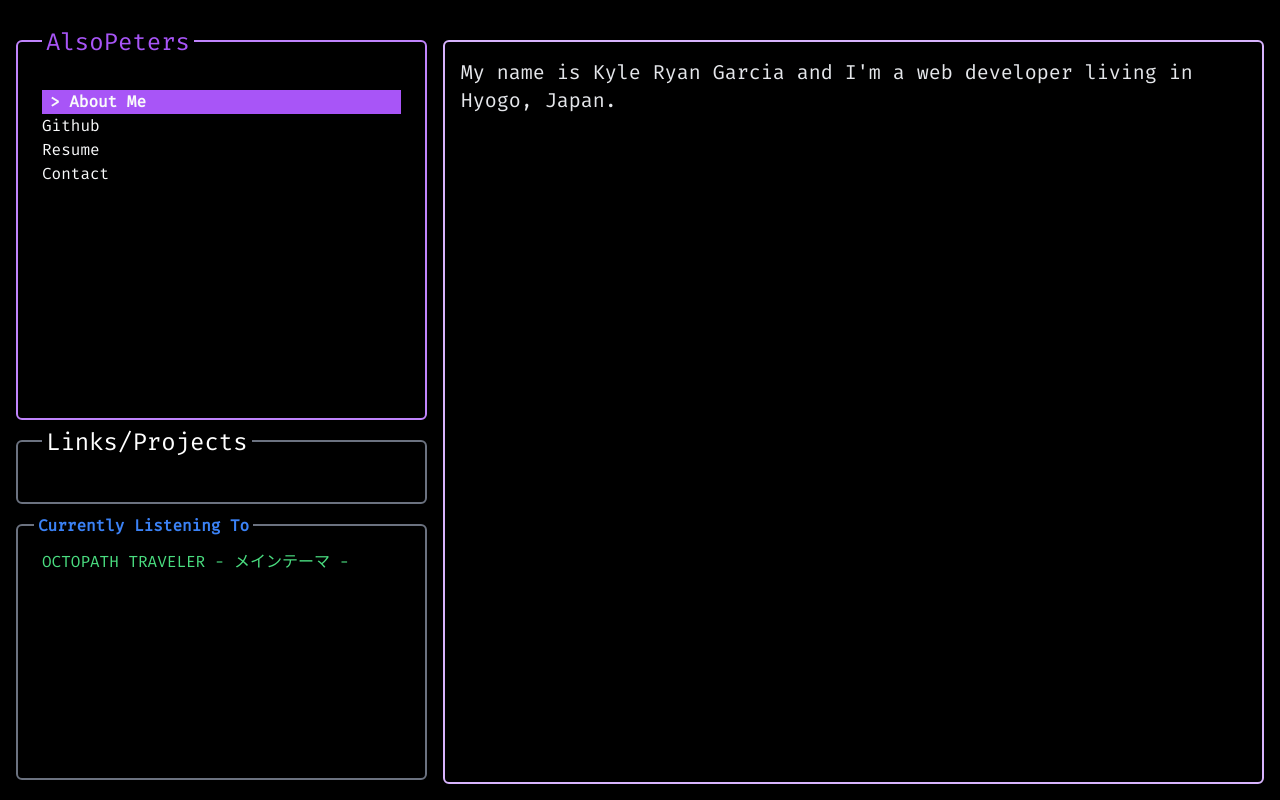
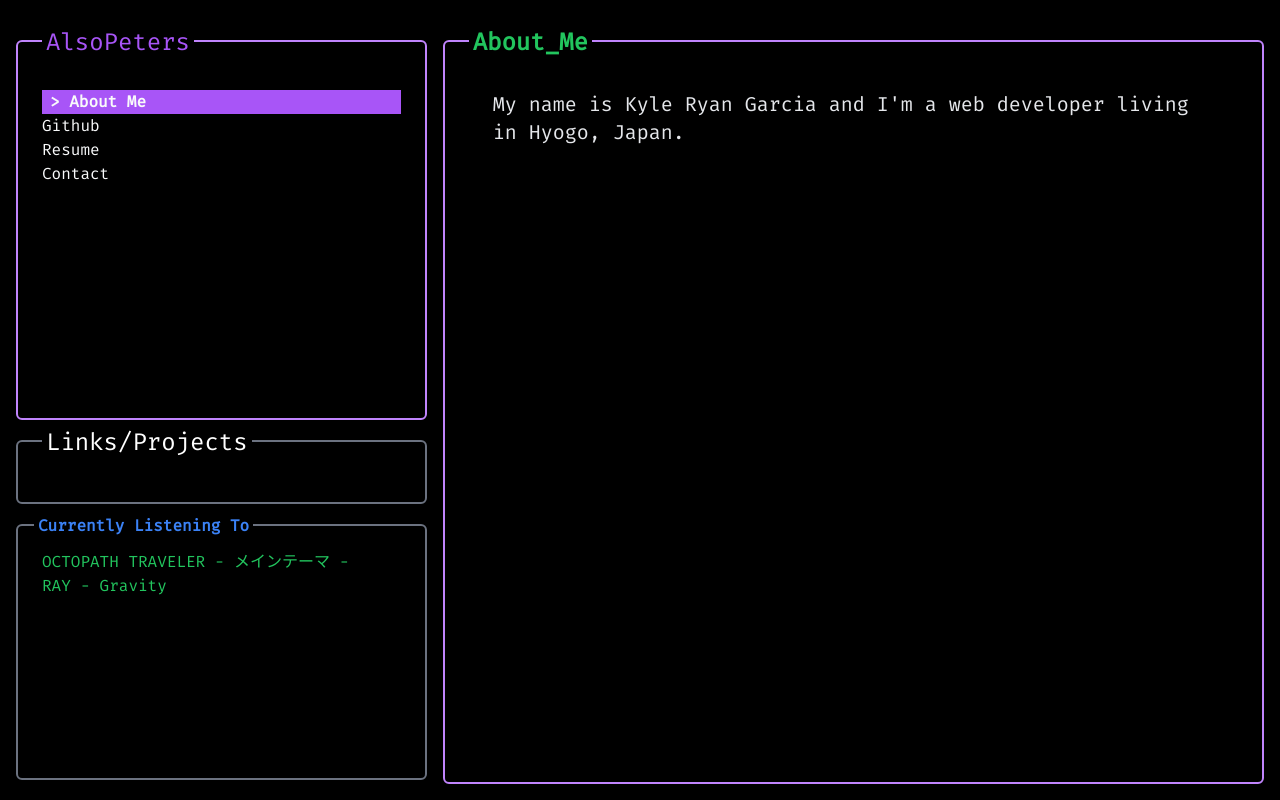
Before and after one commit to AlsoPeters/AlsoPeters-dev, a Next.js app: page / in a window 1280 px wide. Built offline with nearby package versions, Linux system fonts and the light colour scheme.

Commit message:
fixed a few links. refactored conditionals.

```diff
--- a/pages/index.tsx
+++ b/pages/index.tsx
@@ -66,7 +66,7 @@ export default function Home() {
         <div className='flex flex-col w-1/3 mr-2'>
           <div
             className={
-              alsoPetersTabActive === true
+              alsoPetersTabActive
                 ? 'mb-1 border-2 text-purple-500 border-purple-400 rounded-md grow'
                 : 'mb-1 border-2 text-white border-gray-500 rounded-md flex-none'
             }
@@ -77,39 +77,31 @@ export default function Home() {
             >
               AlsoPeters
             </div>
-            {alsoPetersTabActive === true ? (
+            {alsoPetersTabActive ? (
               <ul className='px-6 cursor-pointer text-gray-50'>
                 <li
-                  className={
-                    aboutMe === true ? 'bg-purple-500 pl-2 font-bold' : ''
-                  }
+                  className={aboutMe ? 'bg-purple-500 pl-2 font-bold' : ''}
                   onClick={clickAboutMe}
                 >
-                  {aboutMe === true ? '> About Me' : 'About Me'}
+                  {aboutMe ? '> About Me' : 'About Me'}
                 </li>
                 <li
-                  className={
-                    github === true ? 'bg-purple-500 pl-2 font-bold' : ''
-                  }
+                  className={github ? 'bg-purple-500 pl-2 font-bold' : ''}
                   onClick={clickGithub}
                 >
-                  {github === true ? '> Github' : 'Github'}
+                  {github ? '> Github' : 'Github'}
                 </li>
                 <li
-                  className={
-                    resume === true ? 'bg-purple-500 pl-2 font-bold' : ''
-                  }
+                  className={resume ? 'bg-purple-500 pl-2 font-bold' : ''}
                   onClick={clickResume}
                 >
-                  {resume === true ? '> Resume' : 'Resume'}
+                  {resume ? '> Resume' : 'Resume'}
                 </li>
                 <li
-                  className={
-                    contact === true ? 'pl-2 font-bold bg-purple-500' : ''
-                  }
+                  className={contact ? 'pl-2 font-bold bg-purple-500' : ''}
                   onClick={clickContact}
                 >
-                  {contact === true ? '> Contact' : 'Contact'}
+                  {contact ? '> Contact' : 'Contact'}
                 </li>
               </ul>
             ) : (
@@ -119,8 +111,8 @@ export default function Home() {
 
           <div
             className={
-              linkTabActive === true
-                ? 'mb-1 border-2 text-purple-500 border-purple-300 rounded-md grow mt-4'
+              linkTabActive
+                ? 'mb-1 border-2 text-purple-500 border-purple-400 rounded-md grow mt-4'
                 : 'mb-1 border-2 h-16 text-white border-gray-500 rounded-md flex-none mt-4'
             }
           >
@@ -143,16 +135,25 @@ export default function Home() {
             >
               Currently Listening To
             </div>
+            <div className='flex flex-col px-6 text-green-500'>
               <a
-              href='https://youtu.be/sR1OHWeq ascii gif_IReI'
+                href='https://youtu.be/sR1OHW_IReI'
                 rel='noreferrer'
                 target='_blank'
-              className='px-6 text-green-400'
               >
                 OCTOPATH TRAVELER - メインテーマ -
               </a>
-            {currentlyListeningToTabActive === true ? (
-              <div className='mt-20'>
+
+              <a
+                href='https://youtu.be/DlpesZCnCMQ'
+                rel='noreferrer'
+                target='_blank'
+              >
+                RAY - Gravity
+              </a>
+            </div>
+            {currentlyListeningToTabActive ? (
+              <div className='translate-y-16'>
                 <Image width={100} height={100} src={Moogle} alt='Moogle' />
               </div>
             ) : (
@@ -162,33 +163,69 @@ export default function Home() {
         </div>
 
         <div className='flex flex-col w-2/3 ml-2 '>
-          <div className='p-4 text-xl text-gray-200 border-2 border-purple-300 rounded-md grow'>
-            {aboutMe === true ? (
+          <div className='text-xl text-gray-200 border-2 border-purple-400 rounded-md grow'>
+            <div className='px-1 py-2 ml-6 text-2xl font-bold text-center text-green-500 -translate-y-6 bg-black select-none hover:cursor-crosshair max-w-fit'>
+              {aboutMe
+                ? 'About_Me'
+                : github
+                ? 'Github'
+                : resume
+                ? 'Resume'
+                : contact
+                ? 'Contact'
+                : ''}
+            </div>
+            <div className='px-12'>
+              {aboutMe ? (
                 <p>
                   {' '}
                   My name is Kyle Ryan Garcia and I'm a web developer living in
                   Hyogo, Japan.
                 </p>
-            ) : github === true ? (
+              ) : github ? (
+                <p>
+                  Visit me on Github{' '}
                   <a
+                    className='text-blue-500'
                     target='_blank'
                     rel='noreferrer'
                     href='https://github.com/AlsoPeters'
                   >
-                Visit me on Github <span className='text-blue-500'>here</span>.
+                    here
                   </a>
-            ) : resume === true ? (
-              <p>Coming soon...</p>
-            ) : contact === true ? (
-              <a href='mailto:garcia.kyle.ryan@gmail.com'>
-                Send me an email <span className='text-blue-500'>here</span>.
+                  .
+                </p>
+              ) : resume ? (
+                <p>
+                  View my Resume{' '}
+                  <a
+                    className='text-blue-500'
+                    target='_blank'
+                    rel='noreferrer'
+                    href='https://www.dropbox.com/s/era9k2hv72su96c/Resume_2022.pdf?dl=0'
+                  >
+                    here
                   </a>
+                  .
+                </p>
+              ) : contact ? (
+                <p>
+                  Send me an email{' '}
+                  <a
+                    className='text-blue-500'
+                    href='mailto:garcia.kyle.ryan@gmail.com'
+                  >
+                    here
+                  </a>
+                  .
+                </p>
               ) : (
                 ''
               )}
             </div>
           </div>
         </div>
+      </div>
     </>
   );
 }
```
Lines whose indentation alone changed are shown as unchanged.
